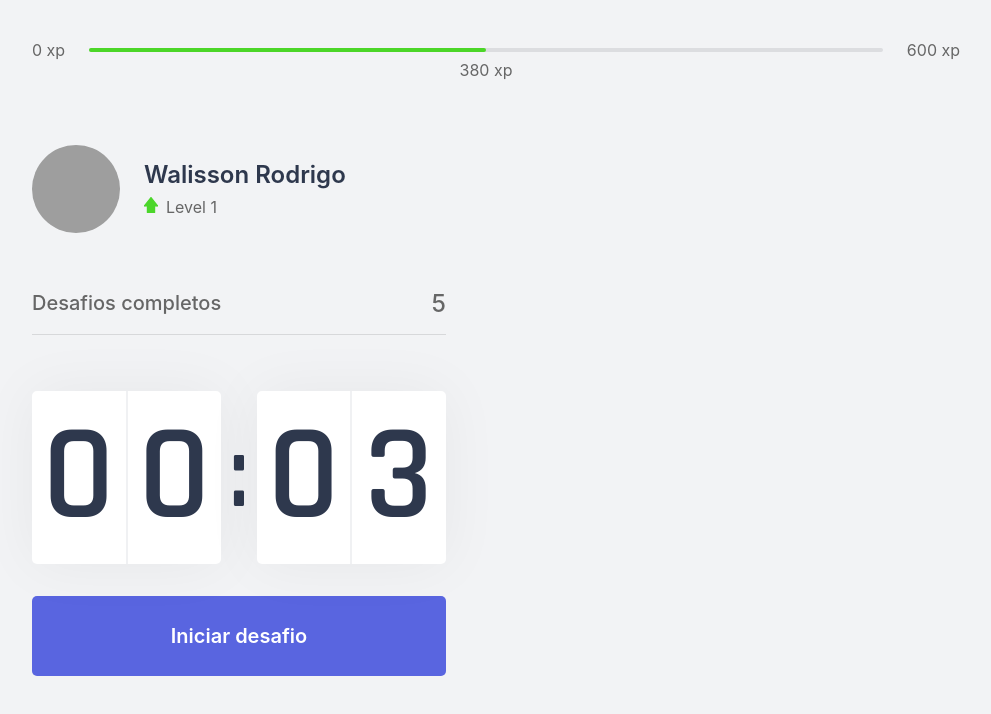
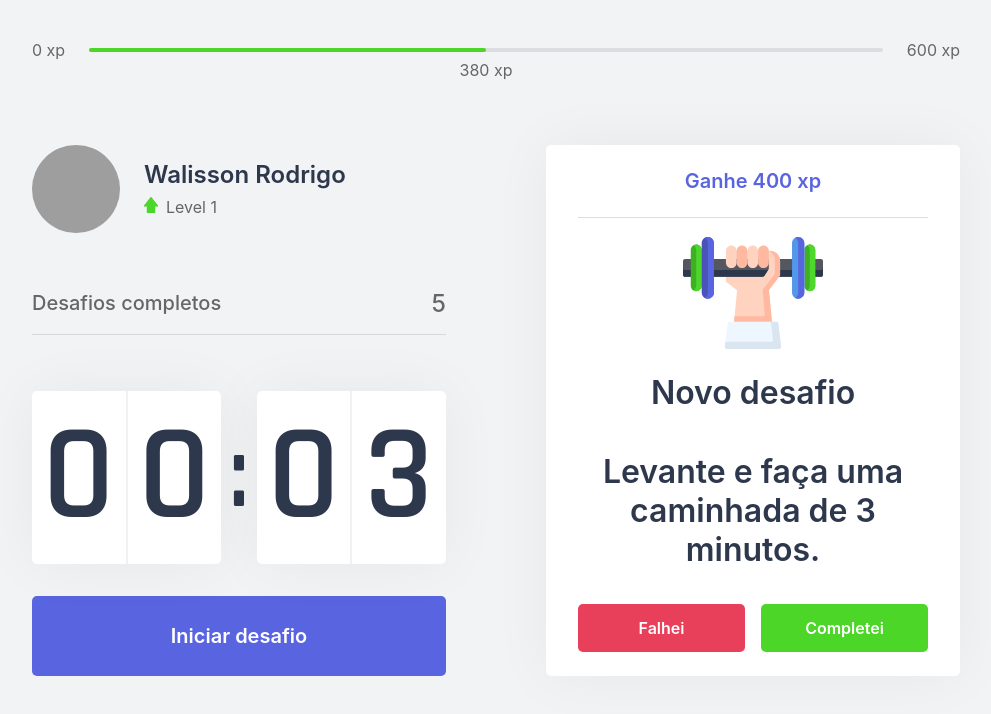
Before and after one commit to WalissonRodrigo/nlw04-react, a Next.js app: page / in a window 1280 px wide. Shown: the top 714 px of the page, without its empty margins (144-1135 px from the left). Built offline with nearby package versions, Linux system fonts and the light colour scheme; grey boxes are pictures that could not be loaded.

Commit message:
componente challengebox para mostrar os desafios

```diff
--- /dev/null
+++ b/src/components/ChallengeBox.tsx
@@ -0,0 +1,37 @@
+import styles from "../styles/components/ChallengeBox.module.css";
+
+function ChallengeBox() {
+  const hasActiveChallenge = true;
+  return (
+    <div className={styles.challengeBoxContainer}>
+      {hasActiveChallenge ? (
+        <div className={styles.challengeActive}>
+          <header>Ganhe 400 xp</header>
+          <main>
+            <img src="icons/body.svg" alt="Body Icon" />
+            <strong>Novo desafio</strong>
+            <p>Levante e faça uma caminhada de 3 minutos.</p>
+          </main>
+          <footer>
+            <button type="button" className={styles.challengeFailedButton}>
+              Falhei
+            </button>
+            <button type="button" className={styles.challengeSucceededButton}>
+              Completei
+            </button>
+          </footer>
+        </div>
+      ) : (
+        <div className={styles.challengeNotActive}>
+          <strong>Finalize um ciclo para receber um desafio</strong>
+          <p>
+            <img src="icons/level-up.svg" alt="Level Up" />
+            Avance de level completando desafios.
+          </p>
+        </div>
+      )}
+    </div>
+  );
+}
+
+export default ChallengeBox;
--- a/src/pages/index.tsx
+++ b/src/pages/index.tsx
@@ -4,6 +4,7 @@
 import Profile from "../components/Profile";
 import CompletedChallenges from "../components/CompletedChallenges";
 import Countdown from "../components/Countdown";
+import ChallengeBox from "../components/ChallengeBox";
 
 export default function Home() {
   return (
@@ -18,7 +19,9 @@
           <CompletedChallenges />
           <Countdown />
         </div>
-        <div></div>
+        <div>
+          <ChallengeBox />
+        </div>
       </section>
     </div>
   );
--- /dev/null
+++ b/src/styles/components/ChallengeBox.module.css
@@ -0,0 +1,113 @@
+.challengeBoxContainer {
+  height: 100%;
+
+  background: var(--white);
+  border-radius: 5px;
+  box-shadow: 0 0 60px rgba(0, 0, 0, 0.05);
+  padding: 1.5rem 2rem;
+
+  display: flex;
+  flex-direction: column;
+  align-items: center;
+  justify-content: center;
+
+  text-align: center;
+}
+
+.challengeNotActive {
+  display: flex;
+  flex-direction: column;
+  align-items: center;
+}
+
+.challengeNotActive strong {
+  font-size: 1.5rem;
+  font-weight: 500;
+  line-height: 1.4;
+}
+
+.challengeNotActive p {
+  display: flex;
+  flex-direction: column;
+  align-items: center;
+
+  line-height: 1.4;
+  max-width: 70%;
+  margin-top: 3rem;
+}
+
+.challengeNotActive p img {
+  margin-bottom: 1rem;
+}
+
+.challengeActive {
+  height: 100%;
+
+  display: flex;
+  flex-direction: column;
+}
+.challengeActive header {
+  color: var(--blue);
+  font-weight: 600;
+  font-size: 1.25rem;
+  padding: 0 2rem 1.5rem;
+  border-bottom: 1px solid var(--gray-line);
+}
+
+.challengeActive main {
+  flex: 1;
+  display: flex;
+  flex-direction: column;
+  align-items: center;
+  justify-content: center;
+}
+
+.challengeActive main strong {
+  font-size: 2rem;
+  font-weight: 600;
+  padding: 1.5rem 0 1rem;
+  color: var(--title);
+}
+
+.challengeActive main p {
+  font-size: 2rem;
+  font-weight: 600;
+  padding: 1.5rem 0 1rem;
+  color: var(--title);
+}
+
+.challengeActive footer {
+  display: grid;
+  grid-template-columns: 1fr 1fr;
+  gap: 1rem;
+}
+
+.challengeActive footer button {
+  height: 3rem;
+
+  display: flex;
+  align-items: center;
+  justify-content: center;
+
+  border: 0;
+  border-radius: 5px;
+
+  color: var(--white);
+
+  font-size: 1rem;
+  font-weight: 600;
+
+  transition: filter 0.2s;
+}
+
+.challengeActive footer button.challengeFailedButton {
+  background: var(--red);
+}
+
+.challengeActive footer button.challengeSucceededButton {
+  background: var(--green);
+}
+
+.challengeActive footer button:hover {
+    filter: brightness(0.8);
+}
```
